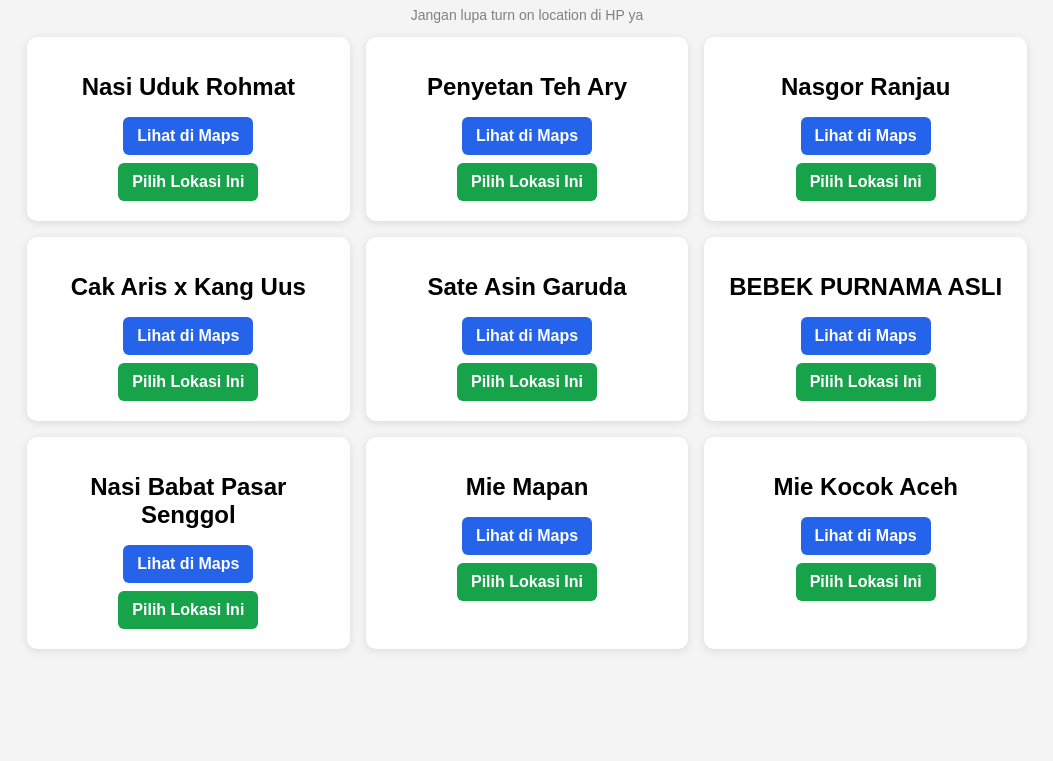
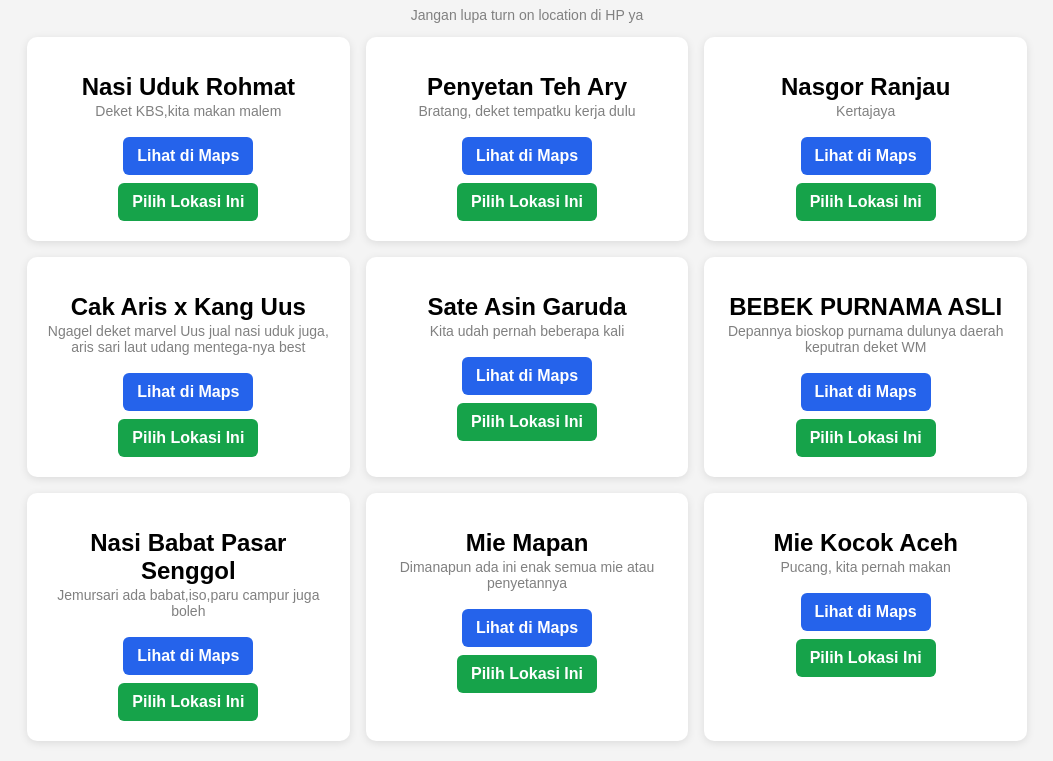
Before and after one commit to adhyasta007/na, a plain HTML site: page index.html in a window 1280 px wide. Shown: the part 81-842 px from the top of the page, without its empty margins (113-1166 px from the left). Before the commit the page ends 800 px from the top, so only its background shows below. Drawn offline with Linux system fonts and the light colour scheme.

Commit message:
Update index.html

```diff
--- a/index.html
+++ b/index.html
@@ -65,6 +65,9 @@
     <!-- Nasi Uduk Rohmat -->
     <div class="card">
       <h2>Nasi Uduk Rohmat</h2>
+      <p style="font-size:14px; color:gray; text-align:center; margin-top:-10px;">
+      Deket KBS,kita makan malem
+  </p>
       <a href="https://maps.app.goo.gl/2nb2orwczq4nyU2eA" target="_blank" class="btn btn-maps">Lihat di Maps</a>
       <a href="https://wa.me/6282131980299?text=aku%20mw%20makan%20di%20Nasi%20Uduk%20Rohmat" target="_blank" class="btn btn-form">Pilih Lokasi Ini</a>
     </div>
@@ -72,6 +75,9 @@
     <!-- Penyetan Teh Ary -->
     <div class="card">
       <h2>Penyetan Teh Ary</h2>
+      <p style="font-size:14px; color:gray; text-align:center; margin-top:-10px;">
+      Bratang, deket tempatku kerja dulu
+  </p>
       <a href="https://maps.app.goo.gl/Pa17z8zHoy8tiuBU7" target="_blank" class="btn btn-maps">Lihat di Maps</a>
       <a href="https://wa.me/6282131980299?text=aku%20mw%20makan%20di%20Penyetan%20Teh%20Ary" target="_blank" class="btn btn-form">Pilih Lokasi Ini</a>
     </div>
@@ -79,6 +85,9 @@
     <!-- Lokasi 3 -->
     <div class="card">
       <h2>Nasgor Ranjau</h2>
+      <p style="font-size:14px; color:gray; text-align:center; margin-top:-10px;">
+      Kertajaya
+  </p>
       <a href="https://maps.app.goo.gl/5Hk2TCwgoz1chmyX6" target="_blank" class="btn btn-maps">Lihat di Maps</a>
       <a href="https://wa.me/6282131980299?text=aku%20mw%20makan%20di%20Nasgor%20Ranjau" target="_blank" class="btn btn-form">Pilih Lokasi Ini</a>
     </div>
@@ -86,6 +95,9 @@
     <!-- Lokasi 4 -->
     <div class="card">
       <h2>Cak Aris x Kang Uus</h2>
+      <p style="font-size:14px; color:gray; text-align:center; margin-top:-10px;">
+      Ngagel deket marvel Uus jual nasi uduk juga, aris sari laut udang mentega-nya best
+  </p>
       <a href="https://maps.app.goo.gl/4XNfkPMz12jbsYncA" target="_blank" class="btn btn-maps">Lihat di Maps</a>
       <a href="https://wa.me/6282131980299?text=aku%20mw%20makan%20di%20Cak%20Aris%20x%20Kang%20Uus" target="_blank" class="btn btn-form">Pilih Lokasi Ini</a>
     </div>
@@ -93,6 +105,9 @@
     <!-- Lokasi 5 -->
     <div class="card">
       <h2>Sate Asin Garuda</h2>
+      <p style="font-size:14px; color:gray; text-align:center; margin-top:-10px;">
+      Kita udah pernah beberapa kali
+  </p>
       <a href="https://maps.app.goo.gl/MLdFduY7uzyo5p4T6" target="_blank" class="btn btn-maps">Lihat di Maps</a>
       <a href="https://wa.me/6282131980299?text=aku%20mw%20makan%20di%20Sate%20Asin%20Garuda" target="_blank" class="btn btn-form">Pilih Lokasi Ini</a>
     </div>
@@ -100,6 +115,9 @@
     <!-- Lokasi 6 -->
     <div class="card">
       <h2>BEBEK PURNAMA ASLI</h2>
+      <p style="font-size:14px; color:gray; text-align:center; margin-top:-10px;">
+      Depannya bioskop purnama dulunya daerah keputran deket WM
+  </p>
       <a href="https://maps.app.goo.gl/MiUck7YEZPRUs8RD7" target="_blank" class="btn btn-maps">Lihat di Maps</a>
       <a href="https://wa.me/6282131980299?text=aku%20mw%20makan%20di%20BEBEK%20PURNAMA%20ASLI" target="_blank" class="btn btn-form">Pilih Lokasi Ini</a>
     </div>
@@ -107,6 +125,9 @@
     <!-- Lokasi 7 -->
     <div class="card">
       <h2>Nasi Babat Pasar Senggol</h2>
+      <p style="font-size:14px; color:gray; text-align:center; margin-top:-10px;">
+      Jemursari ada babat,iso,paru campur juga boleh
+  </p>
       <a href="https://maps.app.goo.gl/5cfQkHG7uBRYRt798" target="_blank" class="btn btn-maps">Lihat di Maps</a>
       <a href="https://wa.me/6282131980299?text=aku%20mw%20makan%20di%20Nasi%20Babat%20Pasar%20Senggol" target="_blank" class="btn btn-form">Pilih Lokasi Ini</a>
     </div>
@@ -114,6 +135,9 @@
     <!-- Lokasi 8 -->
     <div class="card">
       <h2>Mie Mapan</h2>
+      <p style="font-size:14px; color:gray; text-align:center; margin-top:-10px;">
+      Dimanapun ada ini enak semua mie atau penyetannya
+  </p>
       <a href="https://maps.app.goo.gl/enKFyxzXhEQAquuv8" target="_blank" class="btn btn-maps">Lihat di Maps</a>
       <a href="https://wa.me/6282131980299?text=aku%20mw%20makan%20di%20Mie%20Mapan" target="_blank" class="btn btn-form">Pilih Lokasi Ini</a>
     </div>
@@ -121,6 +145,9 @@
     <!-- Lokasi 9 -->
     <div class="card">
       <h2>Mie Kocok Aceh</h2>
+      <p style="font-size:14px; color:gray; text-align:center; margin-top:-10px;">
+      Pucang, kita pernah makan
+  </p>
       <a href="https://maps.app.goo.gl/ryAzb2g4bDRgwRyv5" target="_blank" class="btn btn-maps">Lihat di Maps</a>
       <a href="https://wa.me/6282131980299?text=aku%20mw%20makan%20di%20Mie%20Kocok%20Aceh" target="_blank" class="btn btn-form">Pilih Lokasi Ini</a>
     </div>
```
